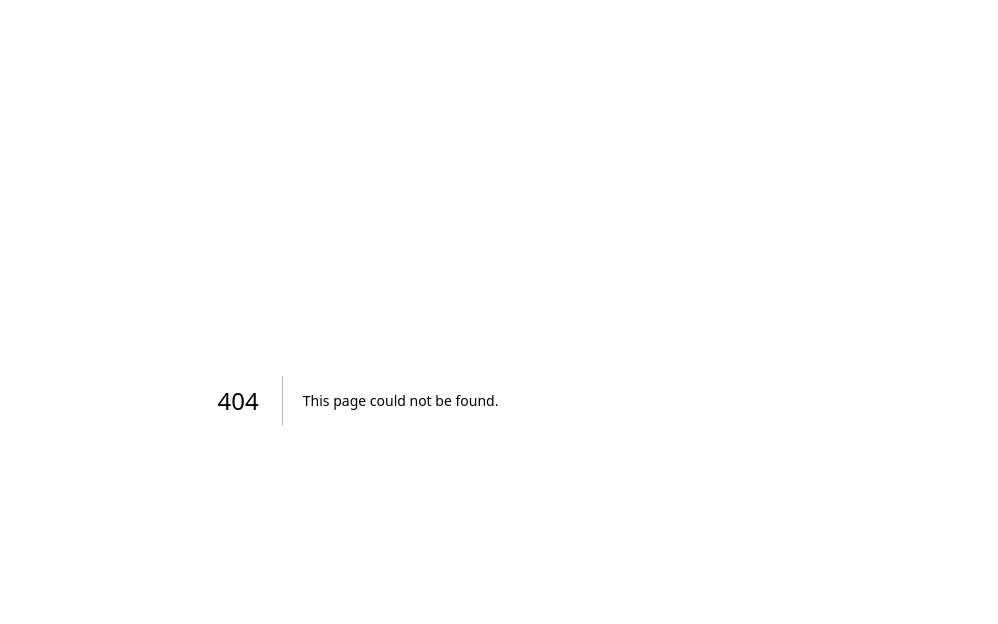
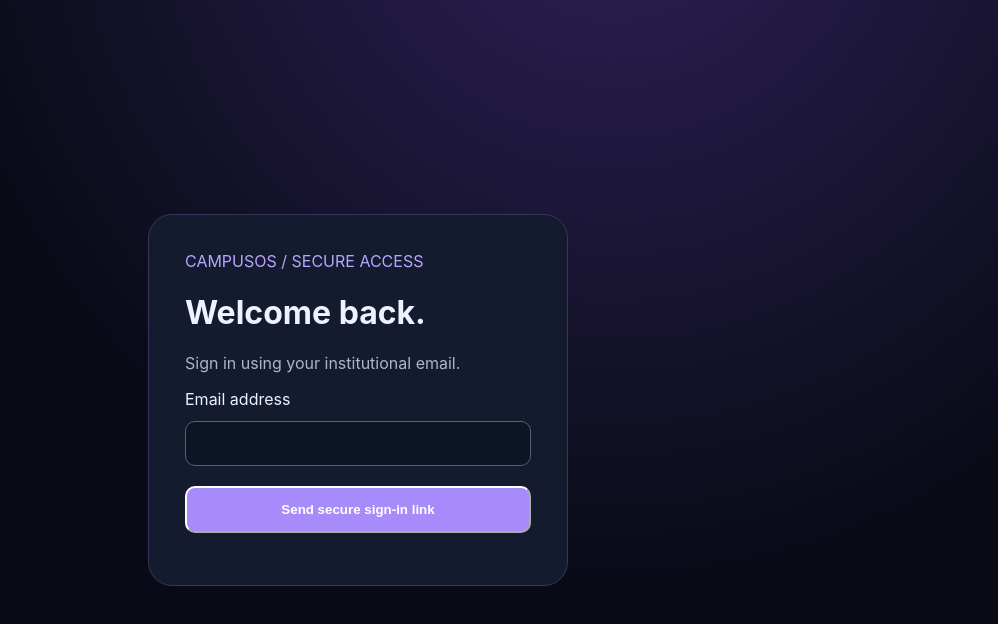
Before and after one commit to veeny698-coder/CampusOs, a Next.js app: page /login in a window 1280 px wide. Before the commit this address had no page. Shown: the top 624 px of the page, without its empty margins (282-1280 px from the left). Built offline with nearby package versions, Linux system fonts and the light colour scheme.

Commit message:
feat(auth): introduce fail-closed platform-owner auth skeleton

```diff
--- /dev/null
+++ b/app/login/page.tsx
@@ -0,0 +1,14 @@
+'use client';
+import { useState } from 'react';
+import { createBrowserClient } from '@supabase/ssr';
+export default function Login() {
+  const [email,setEmail]=useState('');const [busy,setBusy]=useState(false);const [message,setMessage]=useState('');
+  async function submit(e:React.FormEvent<HTMLFormElement>){e.preventDefault();setBusy(true);setMessage('');try{
+    const url=process.env.NEXT_PUBLIC_SUPABASE_URL,key=process.env.NEXT_PUBLIC_SUPABASE_ANON_KEY;
+    if(!url||!key)throw new Error('Authentication is not configured');
+    const client=createBrowserClient(url,key);
+    const {error}=await client.auth.signInWithOtp({email,options:{emailRedirectTo:window.location.origin+'/auth/callback'}});
+    if(error)throw error;setMessage('Check your email for the sign-in link.');
+  }catch{setMessage('Unable to send sign-in link. Check configuration or try later.')}finally{setBusy(false)}}
+  return <main style={{minHeight:'100vh',display:'grid',placeItems:'center',padding:20}}><form onSubmit={submit} style={{width:'100%',maxWidth:420,background:'#151b2f',padding:36,border:'1px solid #34365b',borderRadius:24}}><div style={{color:'#b9a5ff'}}>CAMPUSOS / SECURE ACCESS</div><h1>Welcome back.</h1><p style={{color:'#aab6d0'}}>Sign in using your institutional email.</p><label htmlFor="email">Email address</label><input id="email" type="email" required autoComplete="email" value={email} onChange={e=>setEmail(e.target.value)} style={{display:'block',width:'100%',padding:14,margin:'12px 0 20px',borderRadius:10,border:'1px solid #53617a',background:'#0d1424',color:'white'}}/><button disabled={busy} style={{padding:14,borderRadius:10,width:'100%',background:'#a78bfa',fontWeight:700}}>{busy?'Sending…':'Send secure sign-in link'}</button><p role="status">{message}</p></form></main>
+}
```
